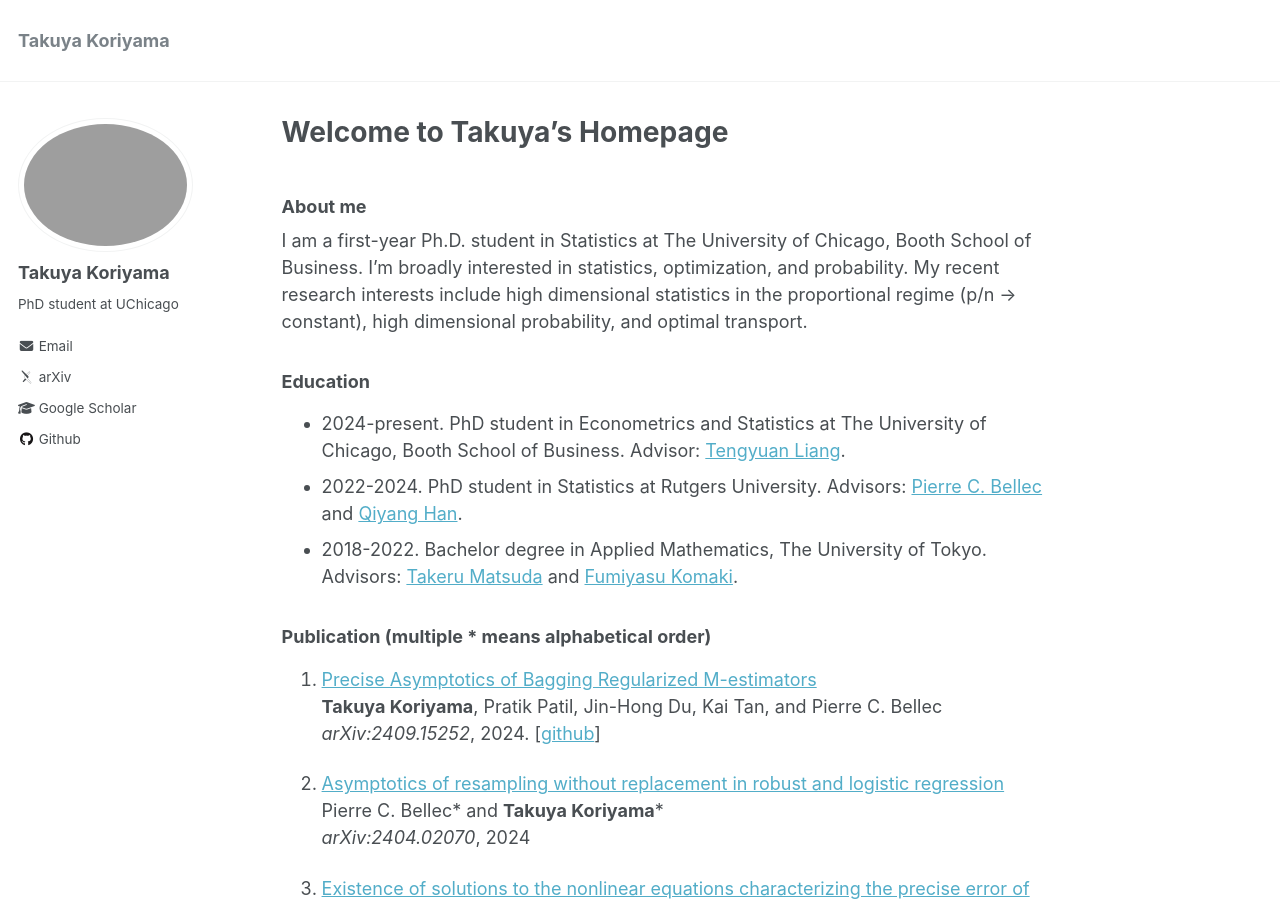
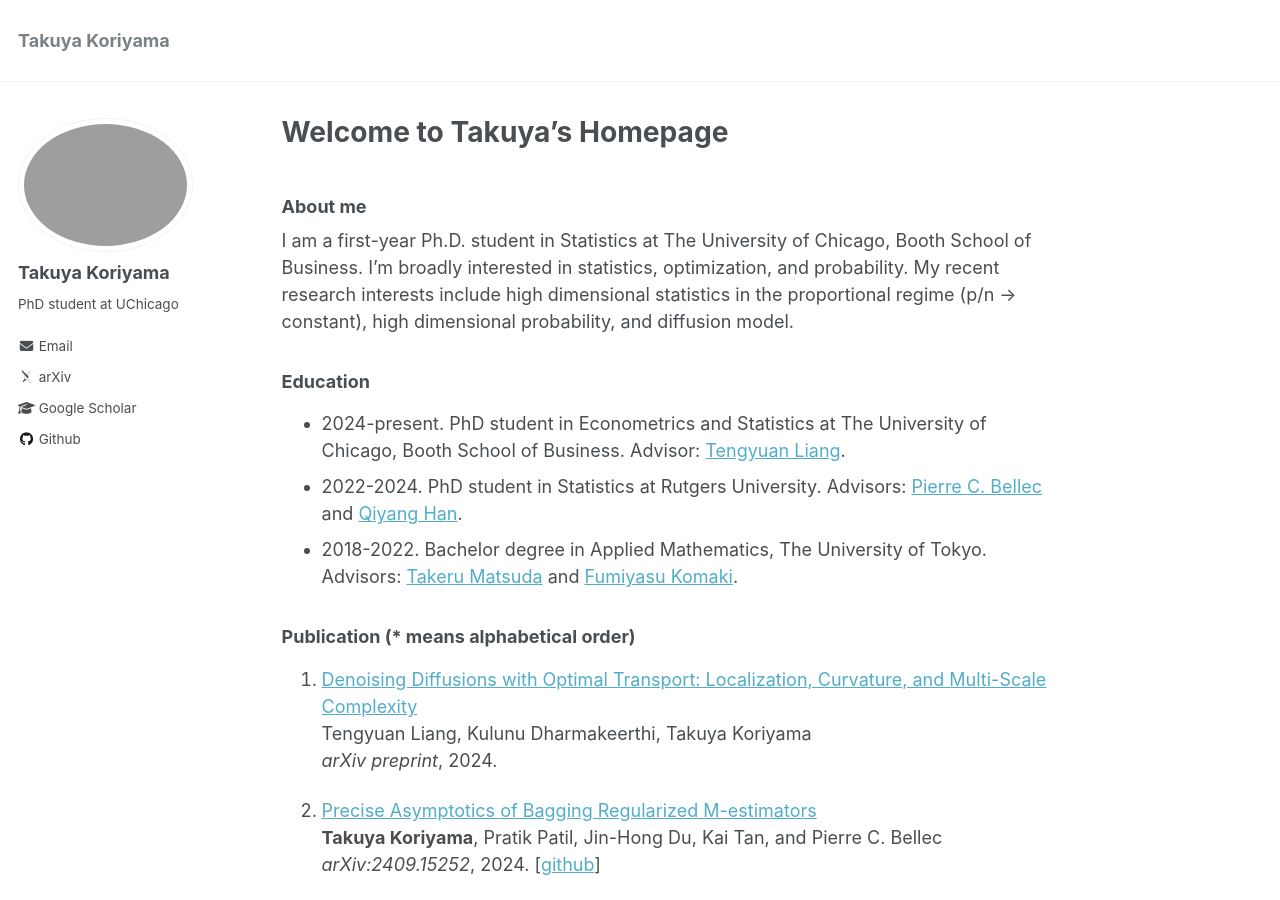
Before and after one commit to TakuyaKoriyama/takuyakoriyama.github.io, a Jekyll site: the page built from _pages/about.md, in a window 1280 px wide and 900 px high. Built offline with Jekyll 4.4.1, drawn with Linux system fonts in a browser that asks for light colours; some web fonts are replaced.

Commit message:
Update about.md

```diff
--- a/_pages/about.md
+++ b/_pages/about.md
@@ -8,17 +8,22 @@ redirect_from:
 ---
 
 ### About me
-I am a first-year Ph.D. student in Statistics at The University of Chicago, Booth School of Business. I'm broadly interested in statistics, optimization, and probability. My recent research interests include high dimensional statistics in the proportional regime (p/n -> constant), high dimensional probability, and optimal transport.
+I am a first-year Ph.D. student in Statistics at The University of Chicago, Booth School of Business. I'm broadly interested in statistics, optimization, and probability.
+My recent research interests include high dimensional statistics in the proportional regime (p/n -> constant), high dimensional probability, and diffusion model.
 
 ### Education
-* 2024-present. PhD student in Econometrics and Statistics at The University of Chicago, Booth School of Business. Advisor: [Tengyuan Liang](https://tyliang.github.io/Tengyuan.Liang/).
+* 2024-present. PhD student in Econometrics and Statistics at The University of Chicago, Booth School of Business. Advisor: [Tengyuan Liang](https://tyliang.github.io/).
 * 2022-2024. PhD student in Statistics at Rutgers University.
 Advisors: [Pierre C. Bellec](https://statweb.rutgers.edu/PCB71/) and [Qiyang Han](https://statweb.rutgers.edu/qh85/).
 * 2018-2022. Bachelor degree in Applied Mathematics, The University of Tokyo.
 Advisors: [Takeru Matsuda](http://www.stat.t.u-tokyo.ac.jp/~t-matsuda/) and [Fumiyasu Komaki](http://www.stat.t.u-tokyo.ac.jp/~komaki/index-e.html).
 
 
-### Publication (multiple \* means alphabetical order)
+### Publication (\* means alphabetical order)
+1. [Denoising Diffusions with Optimal Transport: Localization, Curvature, and Multi-Scale Complexity]()\\
+Tengyuan Liang, Kulunu Dharmakeerthi, Takuya Koriyama\\
+*arXiv preprint*, 2024.
+
 1. [Precise Asymptotics of Bagging Regularized M-estimators](https://arxiv.org/abs/2409.15252)\\
 __Takuya Koriyama__, Pratik Patil, Jin-Hong Du, Kai Tan, and Pierre C. Bellec \\
 *arXiv:2409.15252*, 2024. [[github](https://github.com/jaydu1/subagging-asymptotics)]
```
